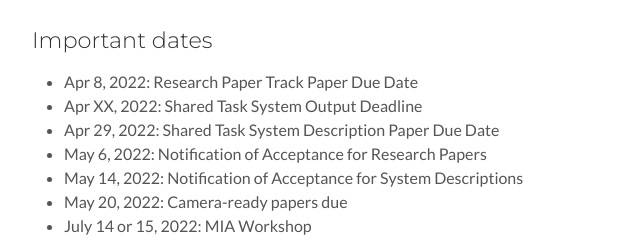
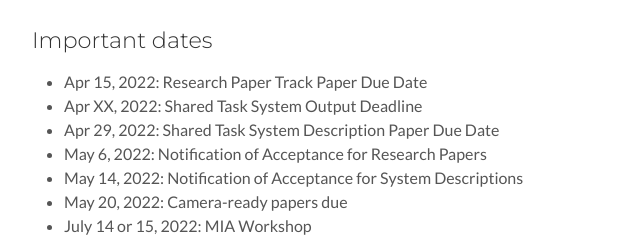
Before and after one commit to mia-workshop/mia-workshop.github.io, a plain HTML site: page cfp.html in a window 1280 px wide. Shown: the part 2244-2484 px from the top of the page, 220-860 px from the left. Drawn offline with nearby package versions, Linux system fonts and the light colour scheme.

Commit message:
Update cfp.html

```diff
--- a/cfp.html
+++ b/cfp.html
@@ -215,7 +215,7 @@
       <h2>Important dates</h2>
 
       <ul>
-        <li>Apr 8, 2022: Research Paper Track Paper Due Date</li>
+        <li>Apr 15, 2022: Research Paper Track Paper Due Date</li>
         <li>Apr XX, 2022: Shared Task System Output Deadline</li>
         <li>Apr 29, 2022: Shared Task System Description Paper Due Date</li>
         <li>May 6, 2022: Notification of Acceptance for Research Papers</li>
```
